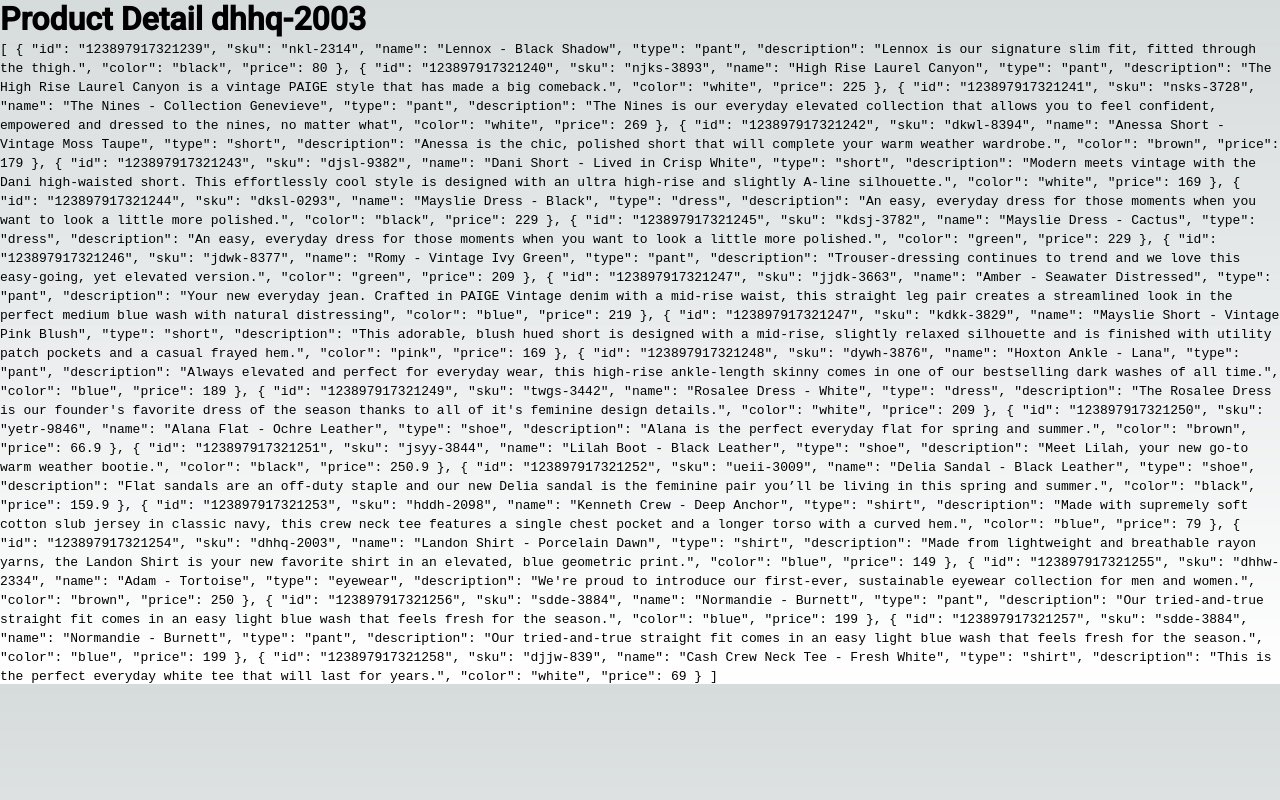
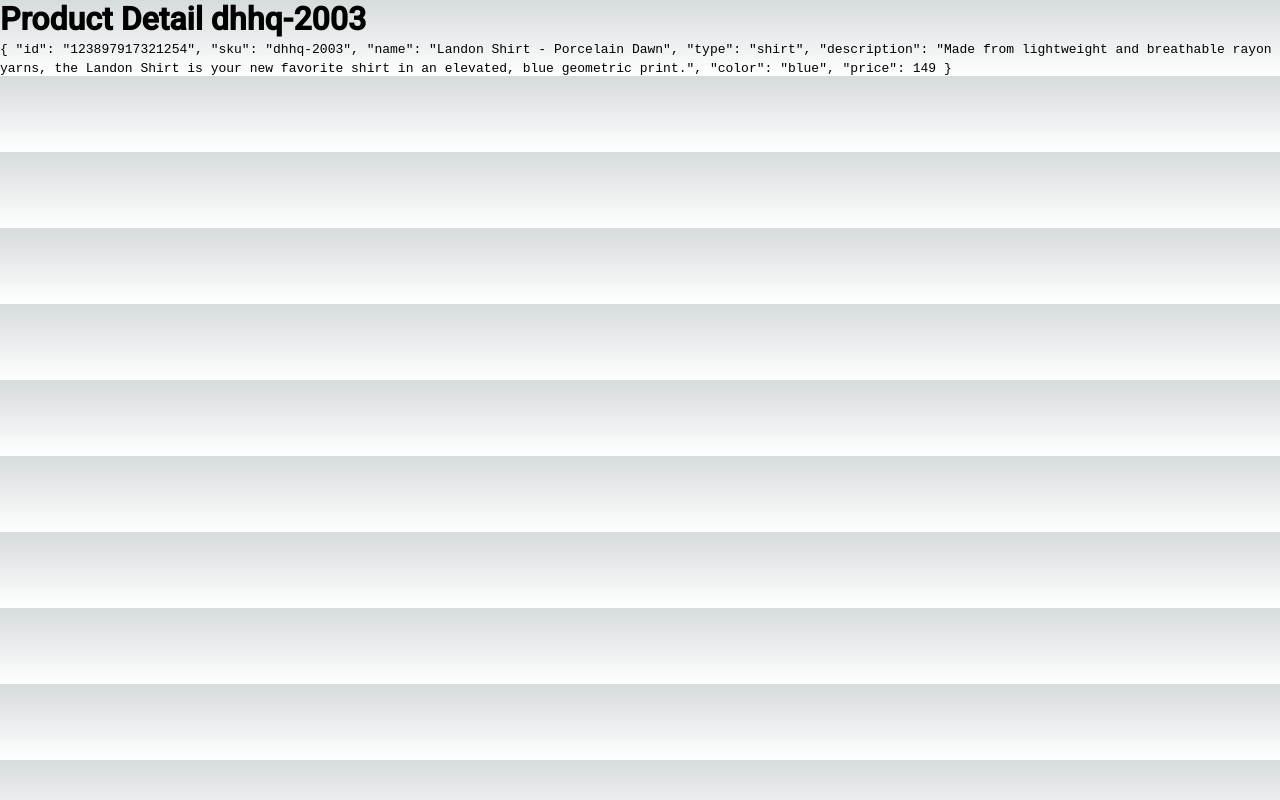
Before and after one commit to mgreci/paige-challenge, a Next.js app: page /product-detail/dhhq-2003 in a window 1280 px wide. Built offline with nearby package versions, Linux system fonts and the light colour scheme.

Commit message:
obtain product on detail page

```diff
--- a/src/app/product-detail/[sku]/page.tsx
+++ b/src/app/product-detail/[sku]/page.tsx
@@ -4,11 +4,12 @@
 import { useContext } from "react";
 
 export default function ProductDetail({ params: { sku } }: { params: { sku: string } }) {
-	const { products } = useContext(ProductContext);
+	const { searchBySku } = useContext(ProductContext);
+	const product = searchBySku(sku);
 	return (
 		<>
 			<h1>Product Detail {sku}</h1>
-			<code>{JSON.stringify(products, null, 2)}</code>
+			<code>{JSON.stringify(product, null, 2)}</code>
 		</>
 	)
 };
--- a/src/app/product.context.js
+++ b/src/app/product.context.js
@@ -4,15 +4,15 @@
 
 import products from './product-fixtures.json';
 
-export const ProductContext = createContext({ products: [{}] });
+const searchBySku = (searchSku) => {
+  return products?.find(({ sku }) => searchSku === sku);
+}
 
-// export const findProductBySku = (searchSku) => {
-//   return products?.find(({ sku }) => searchSku === sku);
-// }
+export const ProductContext = createContext({ products: [{}], searchBySku });
 
 export const ProductContextProvider = ({ children }) => {
   return (
-    <ProductContext.Provider value={{ products }}>
+    <ProductContext.Provider value={{ products, searchBySku }}>
 			{children}
 		</ProductContext.Provider>
   );
```
